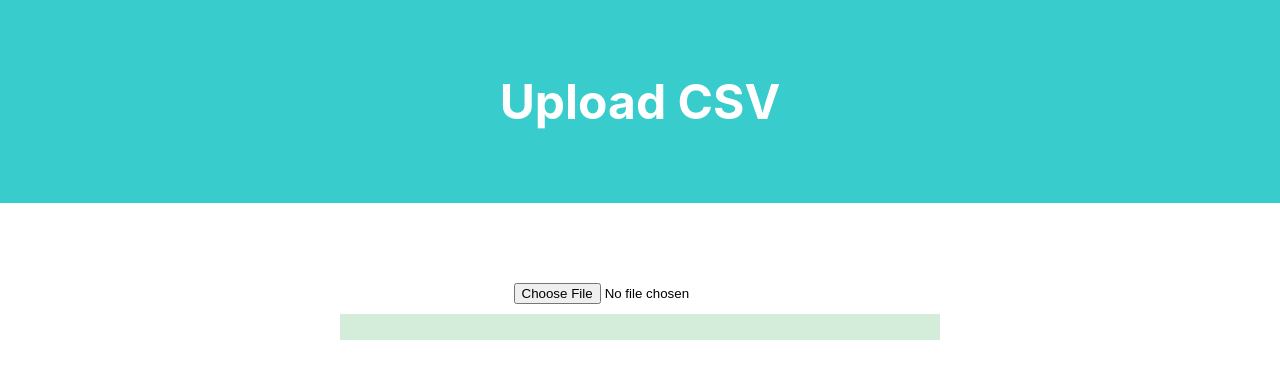
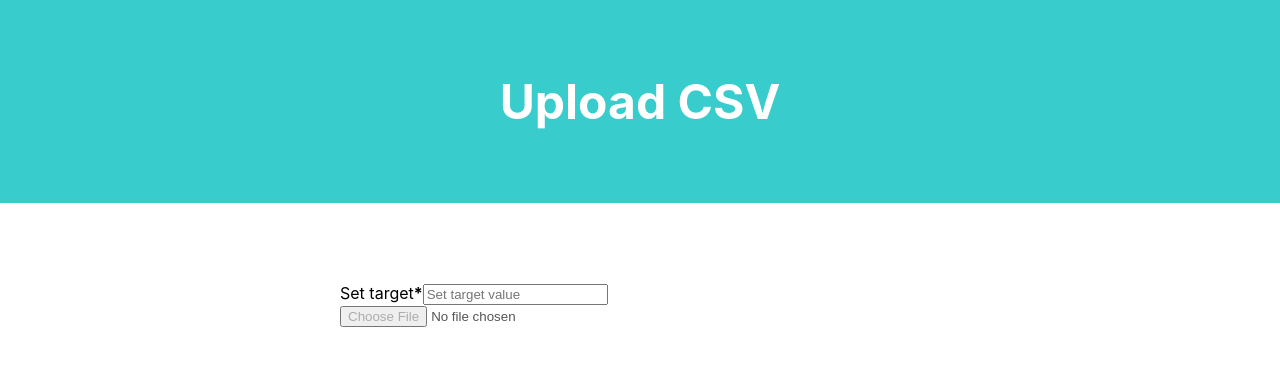
Before and after one commit to mukkaramwaheed/upload-csv-react, a React (Create React App) app: page / in a window 1280 px wide. Shown: the top 378 px of the page. Built offline with nearby package versions, Linux system fonts and the light colour scheme.

Commit message:
Add handler for input field and set state

```diff
--- a/src/App.js
+++ b/src/App.js
@@ -1,34 +1,44 @@
-import { useState } from 'react'
-import Title from './components/Title'
-import Message from './components/Message';
-import styles from './App.module.css'
-import Papa from 'papaparse'
+import React, { useState, Suspense } from 'react';
+import Title from './components/Title';
+import styles from './App.module.css';
+import Papa from 'papaparse';
 import { ERROR_MEG, SUCCESS_MEG } from './components/Constant';
+const Message = React.lazy(() => import('./components/Message'));
 
 function App() {
-
   const [data, setData] = useState({
     meg: '',
-    error: false
+    error: false,
+  });
+  const [target, setTarget] = useState('');
 
-  })
-  const number = 532;
-  const changeHandler = (event) => {
+  const handlerTarget = (e) => {
+    const value = e.target.value.replace(/\D/g, '');
+    setTarget(value);
+  };
+
+  const handlerCsv = (event) => {
+
+    //Reset meg state
+    setData((data) => ({
+      ...data,
+      meg: '',
+      error: false,
+    }));
+
+    //Parse csv data
     Papa.parse(event?.target?.files[0], {
       header: true,
       skipEmptyLines: false,
       complete: function (results) {
-        let result = results?.meta?.fields?.filter((val) => {
-          let value = parseInt(val)
-          if (!isNaN(val) && val > 0) {
-            return parseInt(value)
-          }
-        })
-        if (result?.length > 0 && result !== undefined) {
-          let getLargestNumber = Math.max(...result)
-          let targetValue = number - getLargestNumber;
-          targetValue += getLargestNumber
-          setData((data) => ({ ...data, meg: `${SUCCESS_MEG} ${targetValue}`, error: false }));
+        let value = getValueFromCsvData(results?.meta?.fields);
+        if (value && value !== undefined && value !== '') {
+          let record = calculateResult(target, value);
+          setData((data) => ({
+            ...data,
+            meg: `${SUCCESS_MEG} ${record}`,
+            error: false,
+          }));
         } else {
           setData((data) => ({
             ...data,
@@ -37,25 +47,78 @@ function App() {
           }));
         }
       },
-    })
-  }
+    });
+  };
+
+  /**
+   * Add and subtract the number from target number
+   * @returns number
+   */
+
+  const calculateResult = (targetNum, value) => {
+    let record = 0;
+    if (value < 0) {
+      let useCsvValue = parseInt(targetNum) + parseInt(value);
+      record = parseInt(useCsvValue) + parseInt(Math.abs(value));
+    } else {
+      let useCsvValue = parseInt(targetNum) + parseInt(value);
+      record = parseInt(useCsvValue) - parseInt(value);
+    }
+    return record;
+  };
+
+  /**
+   * Select single value from csv record
+   * @returns number
+   */
+  const getValueFromCsvData = (arr) => {
+    let value = '';
+    for (let val of arr) {
+      if (Number(val) !== NaN && !isNaN(val)) {
+        value = val;
+        break;
+      }
+    }
+    return value;
+  };
+
+
   return (
     <>
       <header className={styles.header}>
         <Title text='Upload CSV' isWhiteText={true} />
       </header>
       <div className={`${styles.container}`}>
+        <div className={`${styles.marg10}`}>
+          <Suspense fallback={<div>Loading...</div>}>
+            {data?.meg && <Message data={data} />}
+          </Suspense>
+        </div>
+        <div className={`${styles.marg10}`}>
+          <span className={`${styles.margRight15}`}>
+            Set target
+            <b className={`${styles.danger}`}>*</b>
+          </span>
+          <input
+            type='text'
+            name='target'
+            placeholder='Set target value'
+            autoComplete='off'
+            onChange={handlerTarget}
+            value={target}
+          />
+        </div>
         <input
+          disabled={target ? false : true}
           type='file'
           name='file'
-          onChange={changeHandler}
+          onChange={handlerCsv}
+          onClick={(e) => (e.target.value = null)}
           accept='.csv'
-          style={{ display: 'block', margin: '10px auto' }}
         />
-      <Message data={data} />
       </div>
     </>
   );
 }
 
-export default App
+export default App;
```
